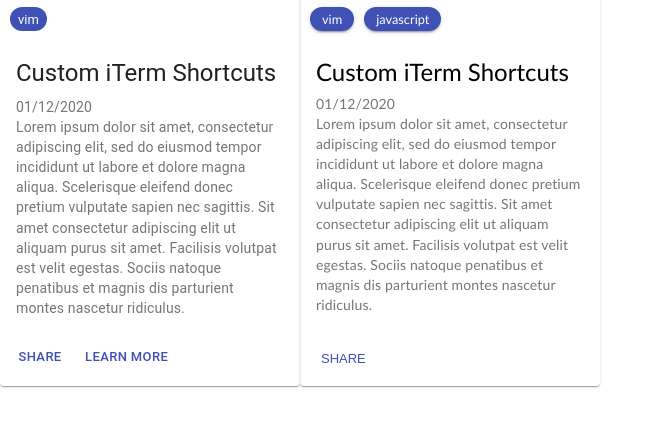
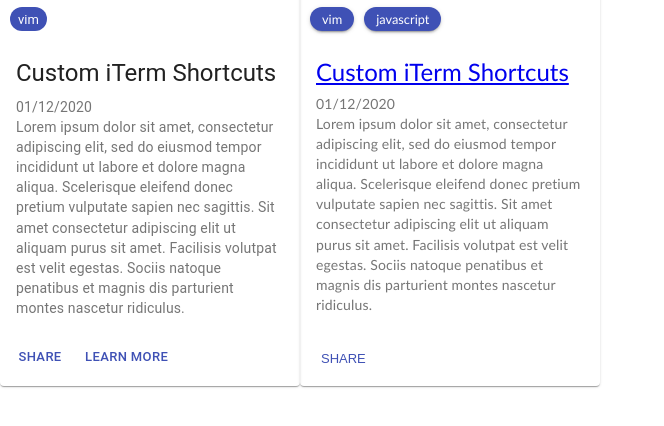
Before and after one commit to neilscheuermann/neil-scheuermann, a Gatsby site: page /blog in a window 1280 px wide. Shown: the part 236-662 px from the top of the page, without its empty margins (0-664 px from the left). Built offline with nearby package versions, Linux system fonts and the light colour scheme; Gatsby itself is replaced by a stand-in of ours.

Commit message:
Added link to blog card heading.

```diff
--- a/src/components/BlogCardVanilla.js
+++ b/src/components/BlogCardVanilla.js
@@ -1,4 +1,5 @@
 import React from "react"
+import { Link } from "gatsby"
 import Chip from "./UI/Chip"
 import Button from "./UI/Button"
 import {
@@ -21,7 +22,9 @@ const BlogCardVanilla = ({ date, description, title, urlPath }) => {
       <Chip>vim</Chip>
       <Chip>javascript</Chip>
       <TextContentWrapper>
-        <BlogCardHeader>{title}</BlogCardHeader>
+        <Link to={`/blog/${urlPath}`}>
+          <BlogCardHeader>{title}</BlogCardHeader>
+        </Link>
         <p>{date}</p>
         <p>{description}</p>
       </TextContentWrapper>
```
